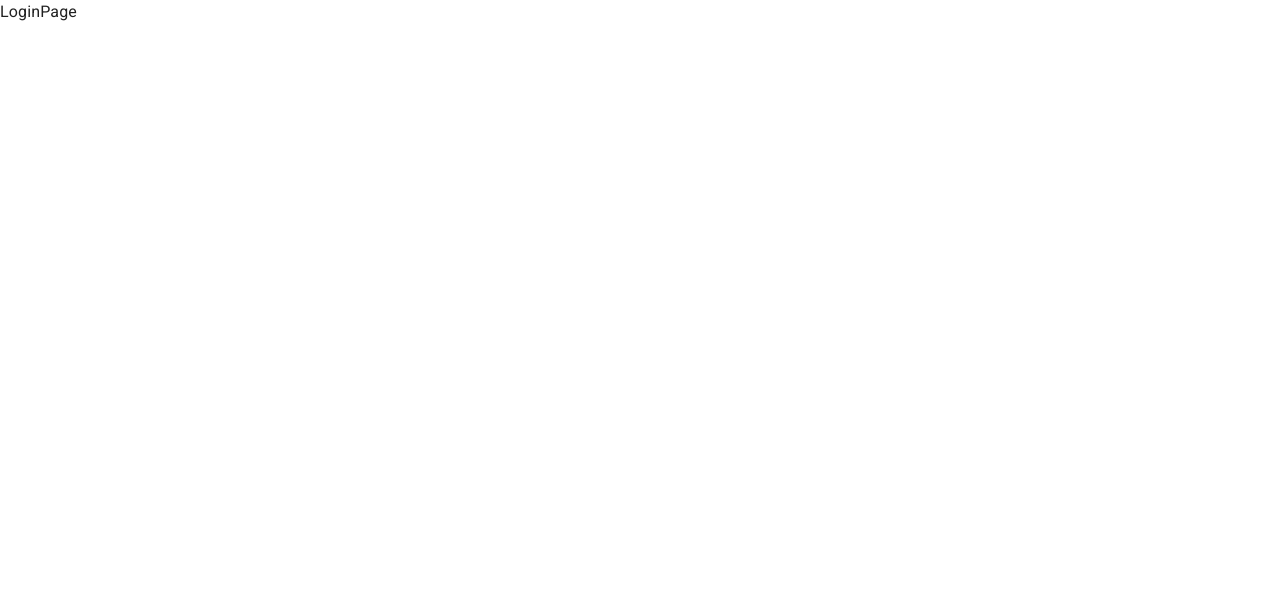
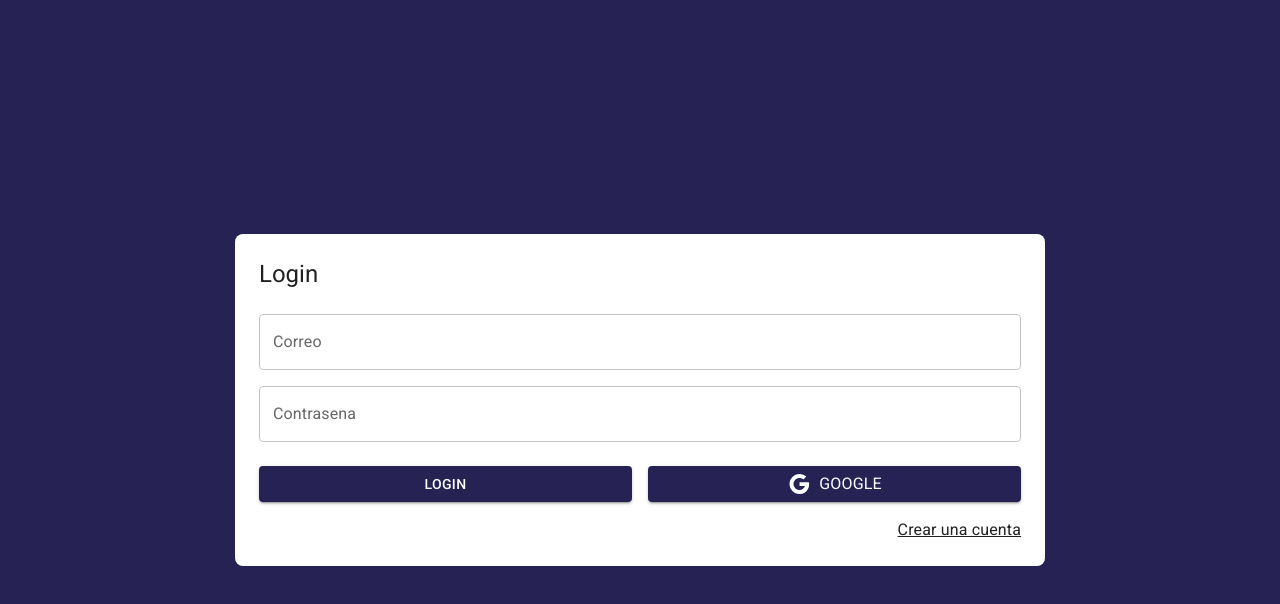
Before and after one commit to SANTIAGO0005/JournalApp, a React (Vite) app: page /auth/login in a window 1280 px wide. Shown: the top 604 px of the page. Built offline with nearby package versions, Linux system fonts and the light colour scheme.

Commit message:
login design without layout

```diff
--- a/src/auth/pages/LoginPage.jsx
+++ b/src/auth/pages/LoginPage.jsx
@@ -1,7 +1,76 @@
+import {Link as RouterLink} from "react-router-dom"
+import { Google } from "@mui/icons-material"
+import { Button, Grid, Link, TextField, Typography } from "@mui/material"
+
 
 
 export const LoginPage = () => {
   return (
-    <div>LoginPage</div>
+    <Grid
+      container
+      spacing={ 0 }
+      direction="column"
+      alignItems="center"
+      justifyContent="center"
+      sx={{ minHeight: '100vh', backgroundColor: 'primary.main', padding: 4}}
+      >
+
+        <Grid item
+          className="box-shadow"
+          xs={ 3 }
+          sx={{ backgroundColor: 'white', padding: 3, borderRadius: 2}}>
+
+            <Typography variant="h5" sx={ { mb: 1}}>Login</Typography>
+
+            <form>
+              <Grid container>
+
+                <Grid item xs={ 12 } sx={{ mt: 2}}>
+                  <TextField
+                  label="Correo"
+                  type="email"
+                  placeholder="correo@google.com"
+                  fullWidth
+                  />
+                </Grid>
+
+                <Grid item xs={ 12 } sx={{ mt: 2}}>
+                  <TextField
+                  label="Contrasena"
+                  type="password"
+                  fullWidth
+                  />
+                </Grid>
+
+                <Grid container spacing={ 2 } sx ={{ mb: 2, mt:1 }}>
+
+                  <Grid item xs={ 12 } sm={ 6 }>
+                    <Button variant="contained" fullWidth>
+                      Login
+                    </Button>
+                  </Grid>
+
+                  <Grid item xs={ 12 } sm={ 6 }>
+                    <Button variant="contained" fullWidth>
+                      <Google/>
+                      <Typography sx={{ ml: 1}}>Google</Typography>
+                    </Button>
+                  </Grid>
+
+                </Grid>
+
+                <Grid container direction='row' justifyContent='end'>
+                  <Link component={ RouterLink} color='inherit' to="/auth/register">
+                    Crear una cuenta
+                  </Link>
+
+                </Grid>
+
+              </Grid>
+
+            </form>
+
+        </Grid>
+    </Grid>
   )
 }
--- a/src/styles.css
+++ b/src/styles.css
@@ -1,70 +1,3 @@
-:root {
-  font-family: Inter, Avenir, Helvetica, Arial, sans-serif;
-  font-size: 16px;
-  line-height: 24px;
-  font-weight: 400;
-
-  color-scheme: light dark;
-  color: rgba(255, 255, 255, 0.87);
-  background-color: #242424;
-
-  font-synthesis: none;
-  text-rendering: optimizeLegibility;
-  -webkit-font-smoothing: antialiased;
-  -moz-osx-font-smoothing: grayscale;
-  -webkit-text-size-adjust: 100%;
+.box-shadow {
+  box-shadow: 0px 5px 5px rgb(0, 0, 0, 0.2);
 }
-
-a {
-  font-weight: 500;
-  color: #646cff;
-  text-decoration: inherit;
-}
-a:hover {
-  color: #535bf2;
-}
-
-body {
-  margin: 0;
-  display: flex;
-  place-items: center;
-  min-width: 320px;
-  min-height: 100vh;
-}
-
-h1 {
-  font-size: 3.2em;
-  line-height: 1.1;
-}
-
-button {
-  border-radius: 8px;
-  border: 1px solid transparent;
-  padding: 0.6em 1.2em;
-  font-size: 1em;
-  font-weight: 500;
-  font-family: inherit;
-  background-color: #1a1a1a;
-  cursor: pointer;
-  transition: border-color 0.25s;
-}
-button:hover {
-  border-color: #646cff;
-}
-button:focus,
-button:focus-visible {
-  outline: 4px auto -webkit-focus-ring-color;
-}
-
-@media (prefers-color-scheme: light) {
-  :root {
-    color: #213547;
-    background-color: #ffffff;
-  }
-  a:hover {
-    color: #747bff;
-  }
-  button {
-    background-color: #f9f9f9;
-  }
-}
```
